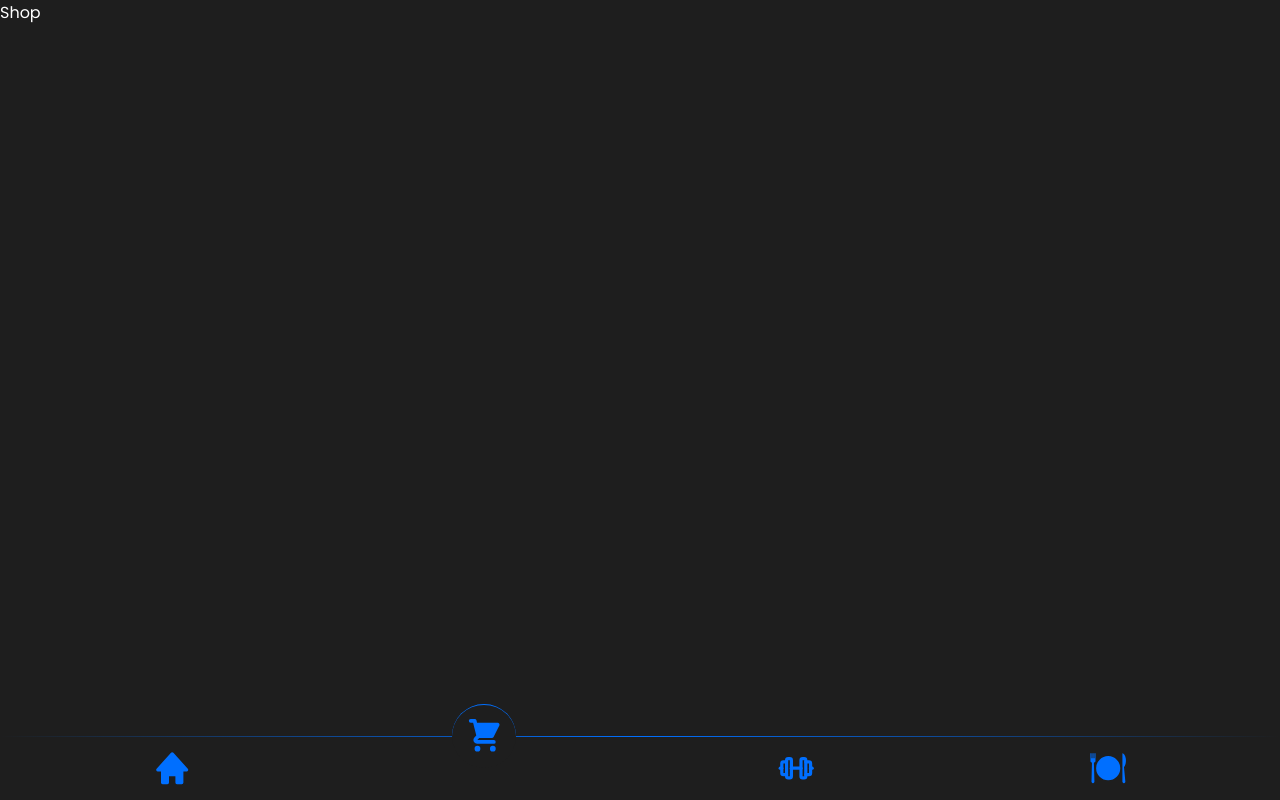
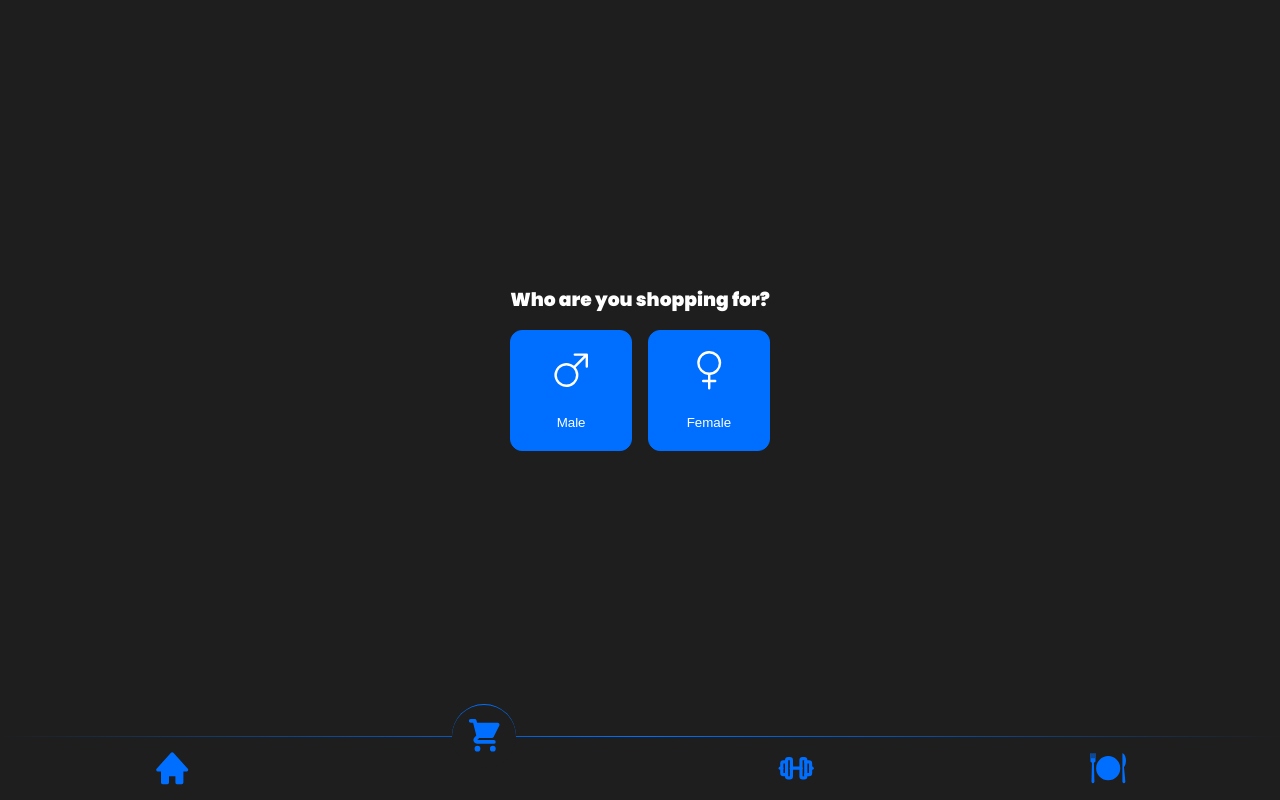
Before and after one commit to Tobeyy1/fitwise, a Next.js app: page /system/shop in a window 1280 px wide. Built offline with nearby package versions, Linux system fonts and the light colour scheme.

Commit message:
Worked On Shop Page

```diff
--- /dev/null
+++ b/app/system/shop/GenderSelect.tsx
@@ -0,0 +1,55 @@
+import React from "react";
+import { BsGenderFemale, BsGenderMale } from "react-icons/bs";
+import classes from "./shop.module.scss";
+import { motion } from "framer-motion";
+
+interface Props {
+  onChoose: (value: string) => void;
+}
+const GenderSelect: React.FC<Props> = ({ onChoose }) => {
+  return (
+    <div className={classes.modal__container}>
+      <div>
+        <motion.h3
+          initial={{ y: 100, opacity: 0 }}
+          animate={{ y: 0, opacity: 1 }}
+          exit={{ y: 100, opacity: 0 }}
+        >
+          Who are you shopping for?
+        </motion.h3>
+        <div className={classes.options__container}>
+          <motion.button
+            initial={{ y: 100, opacity: 0 }}
+            animate={{ y: 0, opacity: 1 }}
+            exit={{ y: 100, opacity: 0 }}
+            transition={{ delay: 0.1 }}
+            type="button"
+            onClick={() => onChoose("male")}
+            className={classes.gender}
+          >
+            <span>
+              <BsGenderMale />
+            </span>
+            Male
+          </motion.button>
+          <motion.button
+            initial={{ y: 100, opacity: 0 }}
+            animate={{ y: 0, opacity: 1 }}
+            exit={{ y: 100, opacity: 0 }}
+            transition={{ delay: 0.2 }}
+            type="button"
+            onClick={() => onChoose("female")}
+            className={classes.gender}
+          >
+            <span>
+              <BsGenderFemale />
+            </span>
+            Female
+          </motion.button>
+        </div>
+      </div>
+    </div>
+  );
+};
+
+export default GenderSelect;
--- a/app/system/shop/page.tsx
+++ b/app/system/shop/page.tsx
@@ -1,7 +1,71 @@
-import React from "react";
+"use client";
+
+import React, { useState } from "react";
+import classes from "./shop.module.scss";
+import GenderSelect from "./GenderSelect";
+import { AnimatePresence } from "framer-motion";
+import { IoIosArrowDown } from "react-icons/io";
+import { HiShoppingCart } from "react-icons/hi";
+
+const filters = [
+  "All",
+  "Tops",
+  "Shorts",
+  "Gloves",
+  "Trainers",
+  "Tracksuits",
+  "Supplements",
+];
 
 const Shop = () => {
-  return <div>Shop</div>;
+  const [customerGender, setCustomerGender] = useState<string>("");
+  const [currentFilter, setCurrentFilter] = useState<string>(filters[0]);
+  const [isMenuVisible, setIsMenuVisible] = useState<boolean>(false);
+
+  if (customerGender === "") {
+    return (
+      <AnimatePresence>
+        <GenderSelect onChoose={setCustomerGender} />
+      </AnimatePresence>
+    );
+  }
+
+  return (
+    <div className={classes.container}>
+      <section className={classes.top__bar}>
+        <div
+          className={classes.menu}
+          onClick={() => setIsMenuVisible(!isMenuVisible)}
+        >
+          {currentFilter}{" "}
+          <span className={classes.icon}>
+            <IoIosArrowDown />
+          </span>
+          {isMenuVisible && (
+            <ul className={classes.filter__list}>
+              {filters.map((filter: string) => {
+                if (filter !== currentFilter)
+                  return (
+                    <li
+                      onClick={() => {
+                        setCurrentFilter(filter);
+                        setIsMenuVisible(false);
+                      }}
+                      key={filter}
+                    >
+                      {filter}
+                    </li>
+                  );
+              })}
+            </ul>
+          )}
+        </div>
+        <span className={classes.icon}>
+          <HiShoppingCart />
+        </span>
+      </section>
+    </div>
+  );
 };
 
 export default Shop;
--- /dev/null
+++ b/app/system/shop/shop.module.scss
@@ -0,0 +1,86 @@
+.modal__container {
+  height: 100%;
+  display: grid;
+  place-content: center;
+
+  & > div {
+    // border: 1px solid var(--accent-100);
+    padding: 1rem;
+    display: flex;
+    flex-direction: column;
+    gap: 1rem;
+    align-items: center;
+    border-radius: 12px;
+  }
+
+  .options__container {
+    width: 100%;
+    display: flex;
+    gap: 1rem;
+  }
+
+  .gender {
+    flex: 1;
+    aspect-ratio: 1;
+    border-radius: 12px;
+    background-color: var(--bg-100);
+    display: flex;
+    flex-direction: column;
+    align-items: center;
+    justify-content: center;
+    gap: 1rem;
+    border: 1px solid var(--accent-100);
+    background-color: var(--accent-100);
+    span {
+      font-size: clamp(2rem, 3vw, 5rem);
+    }
+  }
+}
+
+.top__bar {
+  display: flex;
+  align-items: center;
+  justify-content: space-between;
+  padding: 1rem;
+  & > .icon {
+    padding: 0.5rem;
+    border: 1px solid var(--accent-100);
+    background-color: var(--bg-200);
+    border-radius: 12px;
+  }
+}
+
+.icon {
+  display: grid;
+  font-size: 1.5rem;
+  place-content: center;
+}
+
+.menu {
+  display: flex;
+  align-items: center;
+  justify-content: space-between;
+  gap: 1rem;
+  background-color: var(--bg-200);
+  padding: 0.5rem 1rem;
+  border-radius: 12px;
+  position: relative;
+  width: 11rem;
+}
+
+.filter__list {
+  position: absolute;
+  top: calc(100% + 0.5rem);
+  left: 0px;
+  width: 100%;
+  display: flex;
+  flex-direction: column;
+  border-radius: 12px;
+  overflow: hidden;
+  li {
+    padding: 0.5rem;
+    padding-inline: 1rem;
+    background-color: var(--bg-200);
+    cursor: pointer;
+  }
+}
--- a/app/system/workouts/WorkoutSetup/WorkoutSetup.module.scss
+++ b/app/system/workouts/WorkoutSetup/WorkoutSetup.module.scss
@@ -13,7 +13,6 @@
   gap: 1rem;
   border-radius: 12px;
   align-items: center;
-  width: 100%;
 
   form {
     display: flex;
```
